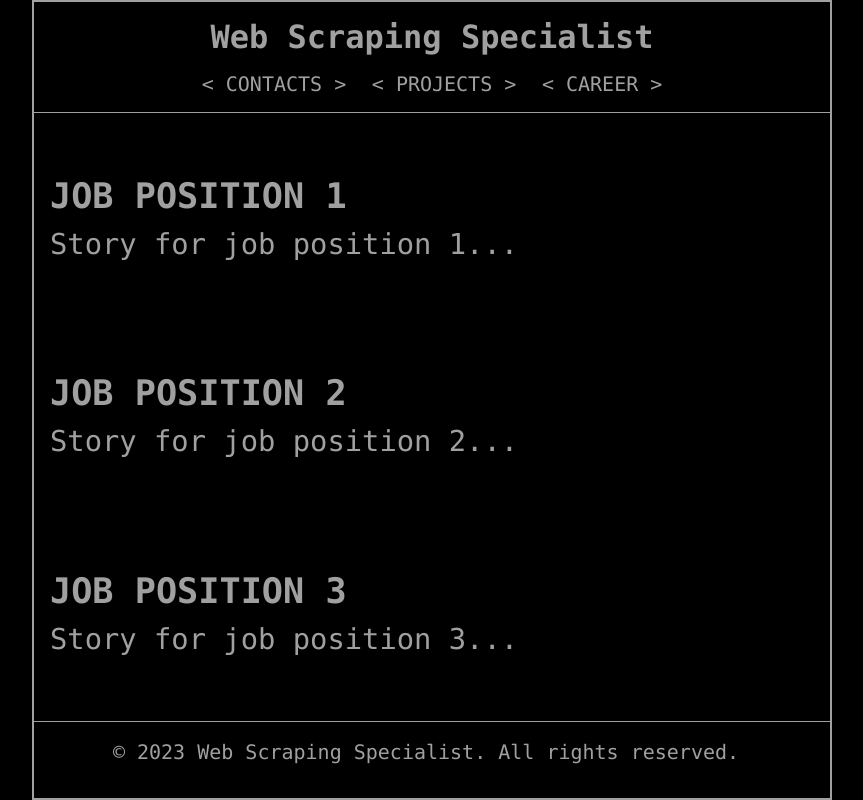
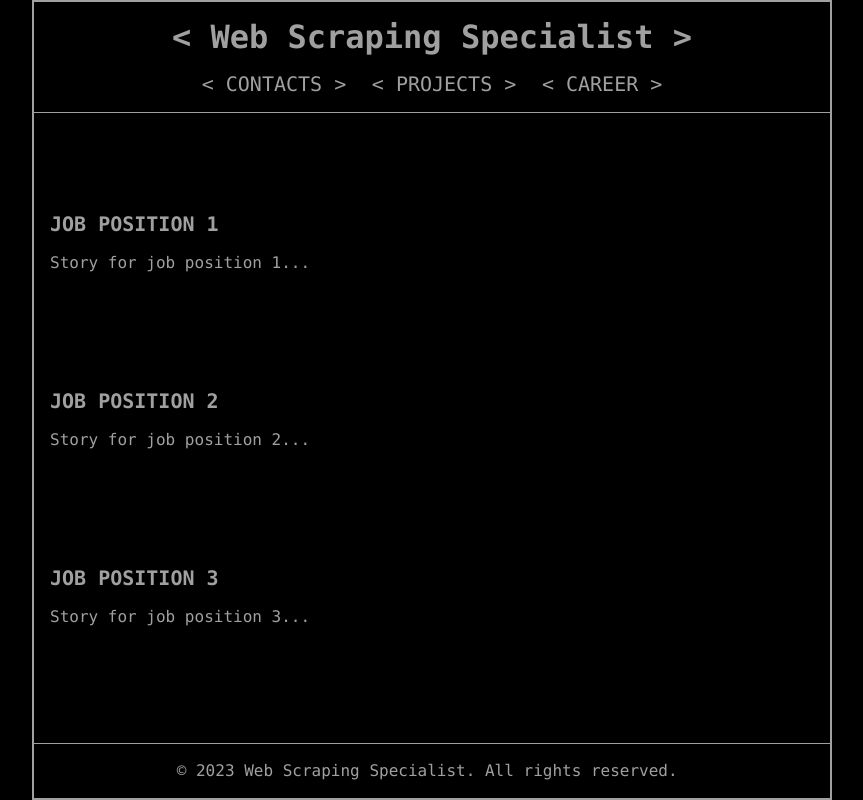
Before and after one commit to Sasha1Ururu/Sasha1Ururu.github.io, a plain HTML site: page cv.html in a window 1280 px wide. Shown: the whole page, without its empty margins (208-1071 px from the left). Drawn offline with Linux system fonts and the light colour scheme.

Commit message:
fix bugs and some cosmetic changes in styles.css

```diff
--- a/styles.css
+++ b/styles.css
@@ -10,6 +10,10 @@ html, body {
     background-color: #000;
     color: #a0a0a0;
     font-size: 16px; /* Base font size */
+}
+
+h1 {
+    font-size: 4vh;
 }
 
 .square-wrapper {
@@ -56,6 +60,14 @@ header {
     color: #a0a0a0;
 }
 
+.logo a::before {
+    content: "< ";
+}
+
+.logo a::after {
+    content: " >";
+}
+
 nav {
     margin: 0 2vh;
 }
@@ -96,6 +108,11 @@ main {
     min-height: 100%;
 }
 
+.content-wrapper > * {
+    margin-left: 2vh;
+    margin-right: 2vh;
+}
+
 .block {
     padding: 2vh;
 }
@@ -107,13 +124,13 @@ main {
 }
 
 h2 {
-    font-size: 2.7vh;
+    font-size: 2.5vh;
     margin-bottom: 2vh;
     text-transform: uppercase;
 }
 
 p {
-    font-size: 2.5vh;
+    font-size: 2vh;
     line-height: 1.4;
     margin-bottom: 2vh;
 }
@@ -130,6 +147,12 @@ footer {
     padding: 2vh 0;
     font-size: 3vh;
     border-top: 1px solid #a0a0a0;
+}
+
+footer p {
+    margin: 0;
+    text-align: center;
+    font-size: 2vh;
 }
 
 @keyframes blink {
@@ -184,28 +207,3 @@ a:hover {
         grid-template-rows: auto;
     }
 }
-
-/* CV page specific styles */
-.cv-content {
-    display: grid;
-    grid-template-rows: repeat(3, auto);
-    gap: 2vh;
-    padding: 2vh;
-}
-
-.job-entry {
-    display: grid;
-    gap: 1vh;
-    align-content: start;
-}
-
-.job-entry h2 {
-    font-size: 4.4vh;
-    margin-bottom: 0;
-}
-
-.job-entry p {
-    font-size: 3.6vh;
-    line-height: 1.4;
-    margin-bottom: 0;
-}
```
